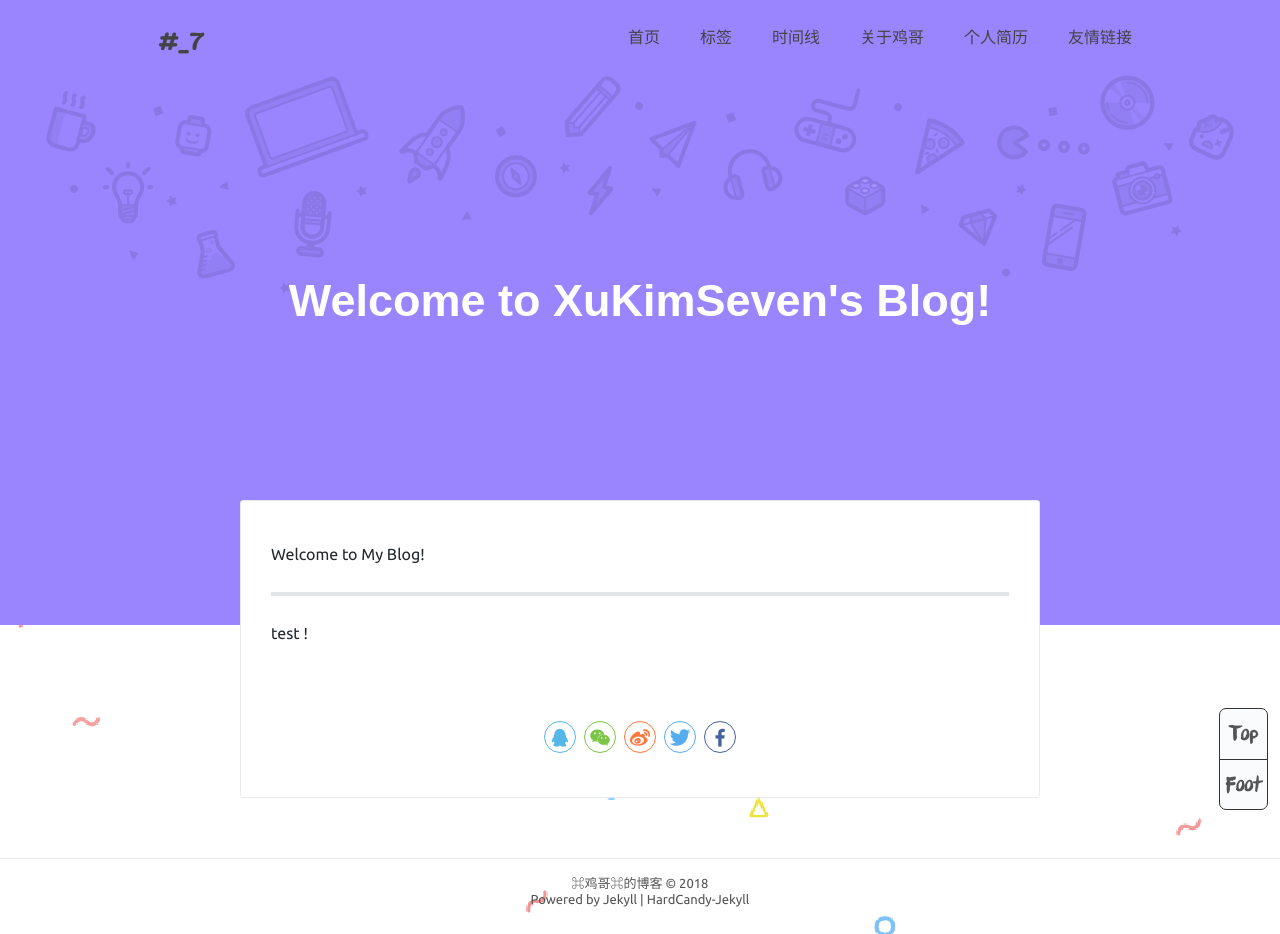
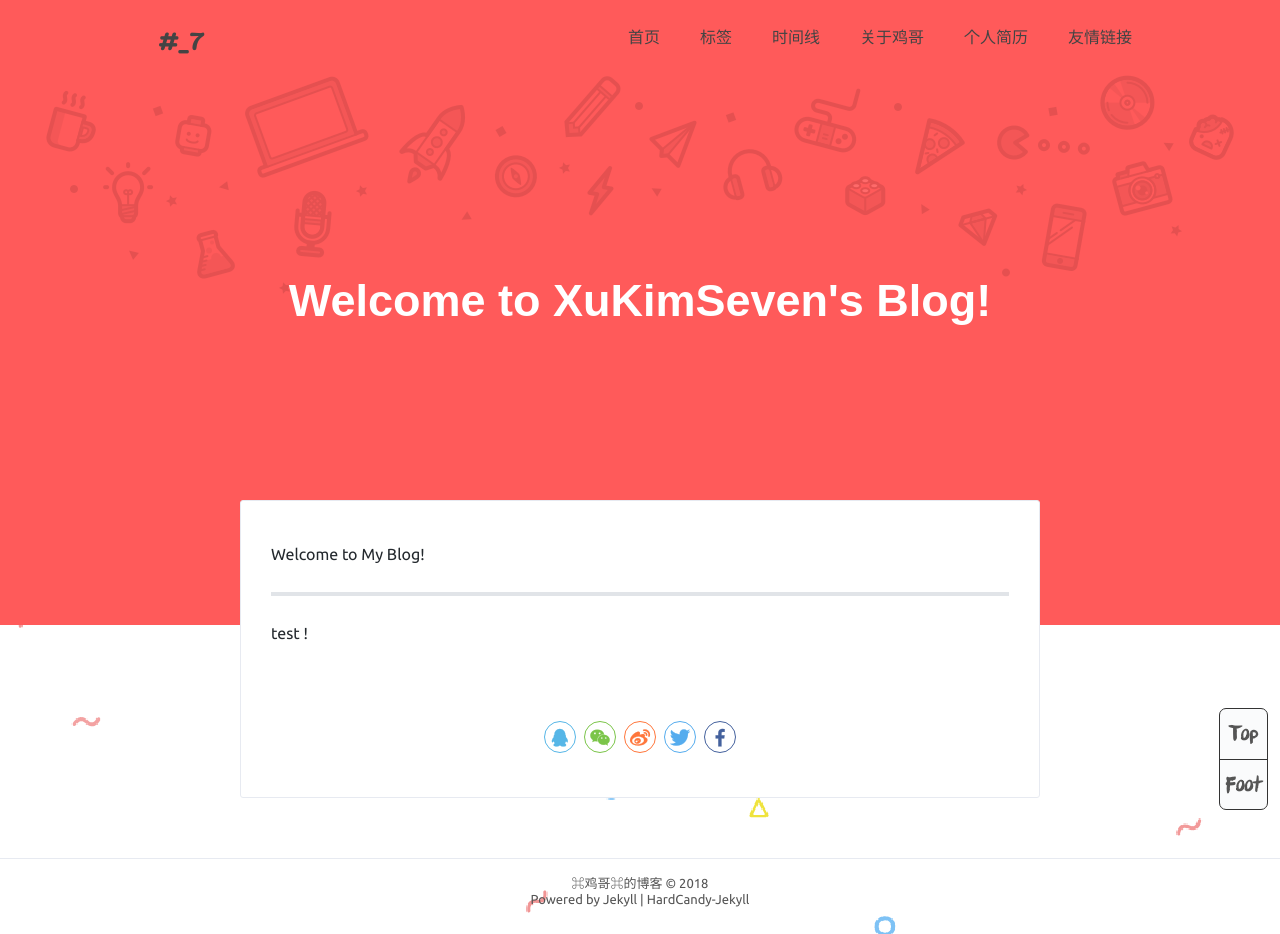
Before and after one commit to cllstudy/xukimseven.github.io, a Jekyll site: the page built from _posts/2018-01-17-welcome.markdown, in a window 1280 px wide. Built offline with Jekyll 4.4.1, drawn with Linux system fonts in a browser that asks for light colours; comment, search, counter and statistics services are not loaded.

Commit message:
修改post页面如果不填颜色显示不佳的bug

```diff
--- a/_includes/post-header.html
+++ b/_includes/post-header.html
@@ -1,4 +1,4 @@
-{% if post.color.size==0 or post.color==nil %}
+{% if page.color.size==0 or page.color==nil %}
 <header id="post-header" style="background-color:#9A85FF;">
   <div class="top-center">
       <div class="logo">
--- a/_includes/post-title.html
+++ b/_includes/post-title.html
@@ -7,7 +7,7 @@
 </div> -->
 
 <!-- 版本二 可切换页面 -->
-{% if post.color.size==0 or post.color==nil %}
+{% if page.color.size==0 or page.color==nil %}
 <div class="post-top" style="background-color:#9A85FF;">
   <!-- 页面宽度大于800px -->
   <div class="left-area">
--- a/_layouts/post.html
+++ b/_layouts/post.html
@@ -16,7 +16,7 @@
 <div class="markdown-body fadeInUp animated">
 
   {% if page.subtitle %}
-    {% if post.color.size==0 or post.color==nil %}
+    {% if page.color.size==0 or page.color==nil %}
       <div class="postpage-subtitle" style="border-left: 8px solid #9A85FF; border-right: 8px solid #9A85FF;">
         {{ page.subtitle }}
       </div>
```
